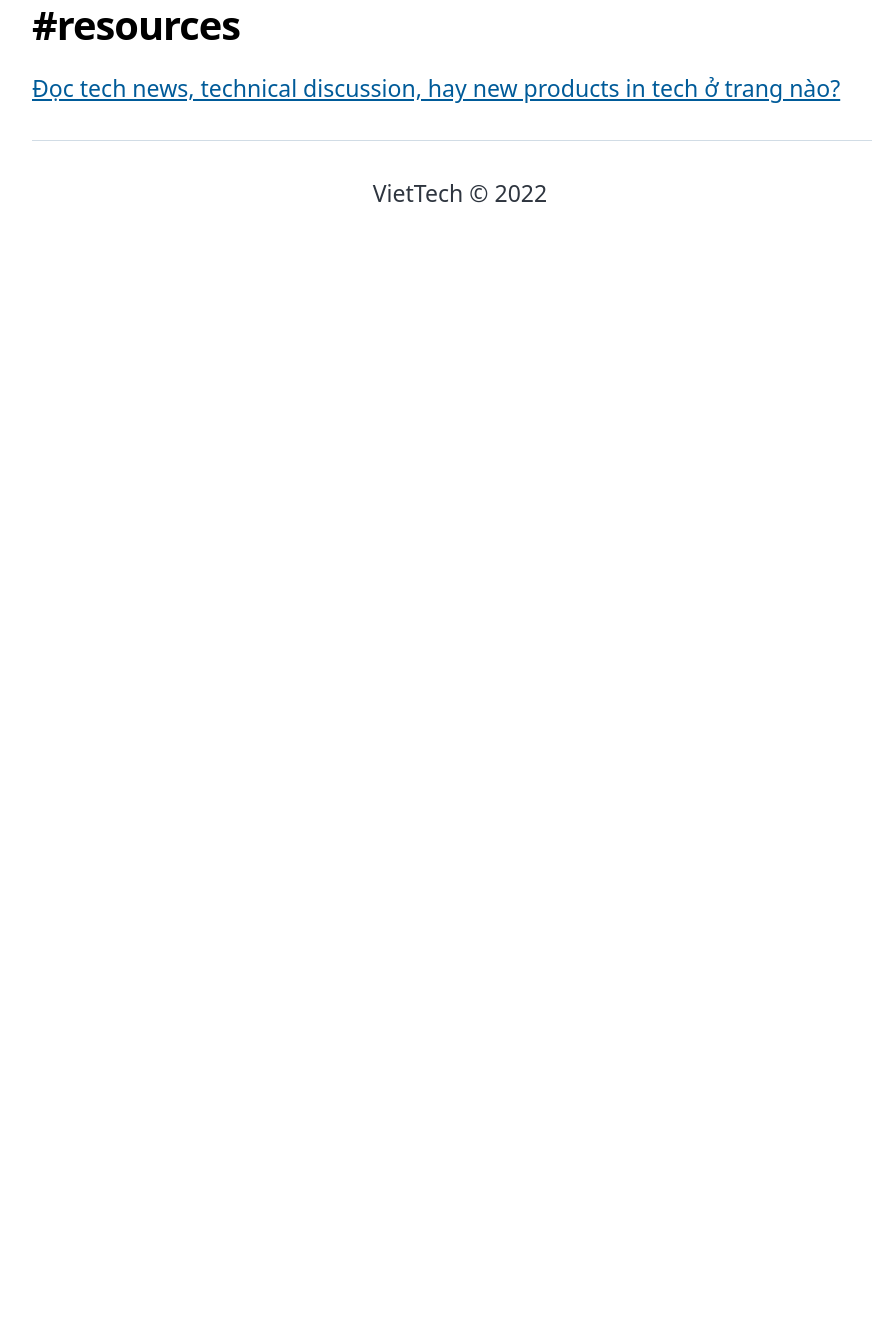
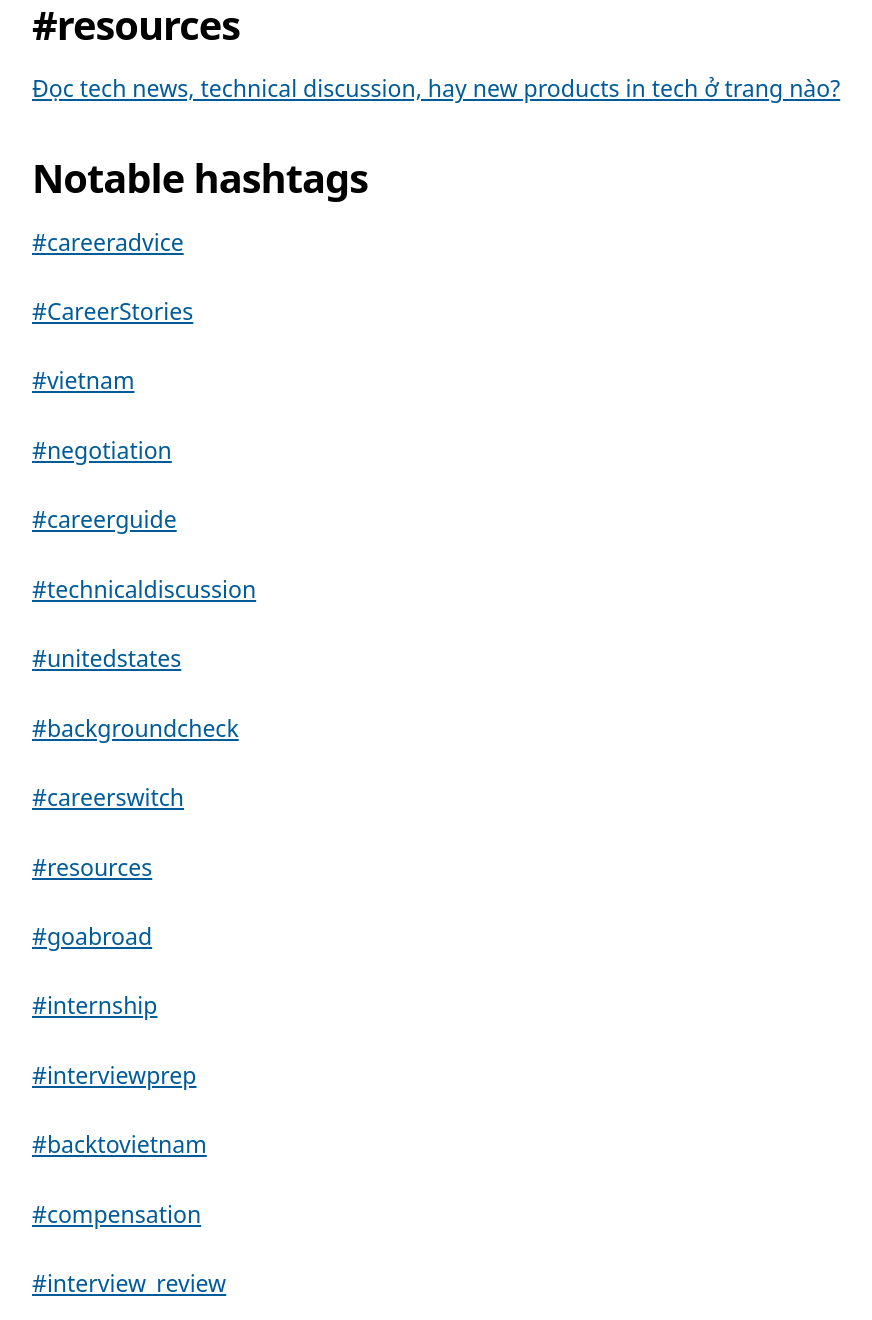
Before and after one commit to viettech0/viettech, a Gatsby site: page / in a window 1280 px wide. Shown: the part 3280-4600 px from the top of the page, without its empty margins (180-1052 px from the left). Before the commit the page ends 3555 px from the top, so only its background shows below. Built offline with nearby package versions, Linux system fonts and the light colour scheme; Gatsby itself is replaced by a stand-in of ours.

Commit message:
Add notable hashtags

```diff
--- a/content/blog/index.md
+++ b/content/blog/index.md
@@ -84,3 +84,37 @@ title: Links
 # #resources
 
 [Đọc tech news, technical discussion, hay new products in tech ở trang nào?](https://www.facebook.com/groups/1177470863076165/posts/1225327438290507/)
+
+# Notable hashtags
+
+[#careeradvice](https://www.facebook.com/hashtag/careeradvice/)
+
+[#CareerStories](https://www.facebook.com/hashtag/CareerStories)
+
+[#vietnam](https://www.facebook.com/hashtag/vietnam)
+
+[#negotiation](https://www.facebook.com/hashtag/negotiation)
+
+[#careerguide](https://www.facebook.com/hashtag/careerguide)
+
+[#technicaldiscussion](https://www.facebook.com/hashtag/technicaldiscussion)
+
+[#unitedstates](https://www.facebook.com/hashtag/unitedstates/)
+
+[#backgroundcheck](https://www.facebook.com/hashtag/backgroundcheck)
+
+[#careerswitch]((https://www.facebook.com/hashtag/careerswitch)
+
+[#resources]((https://www.facebook.com/hashtag/resources)
+
+[#goabroad]((https://www.facebook.com/hashtag/goabroad)
+
+[#internship]((https://www.facebook.com/hashtag/internship)
+
+[#interviewprep]((https://www.facebook.com/hashtag/interviewprep)
+
+[#backtovietnam]((https://www.facebook.com/hashtag/backtovietnam)
+
+[#compensation]((https://www.facebook.com/hashtag/compensation)
+
+[#interview_review]((https://www.facebook.com/hashtag/interview_review)
```
